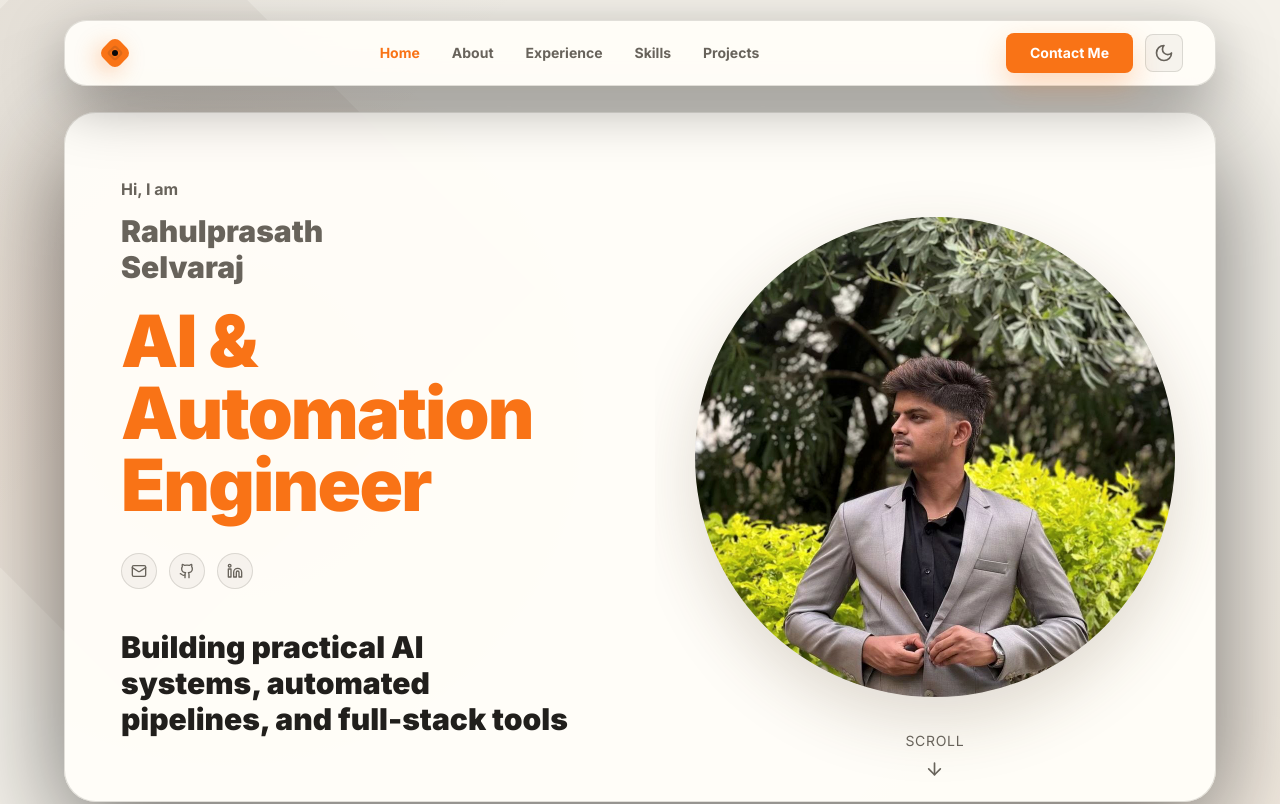
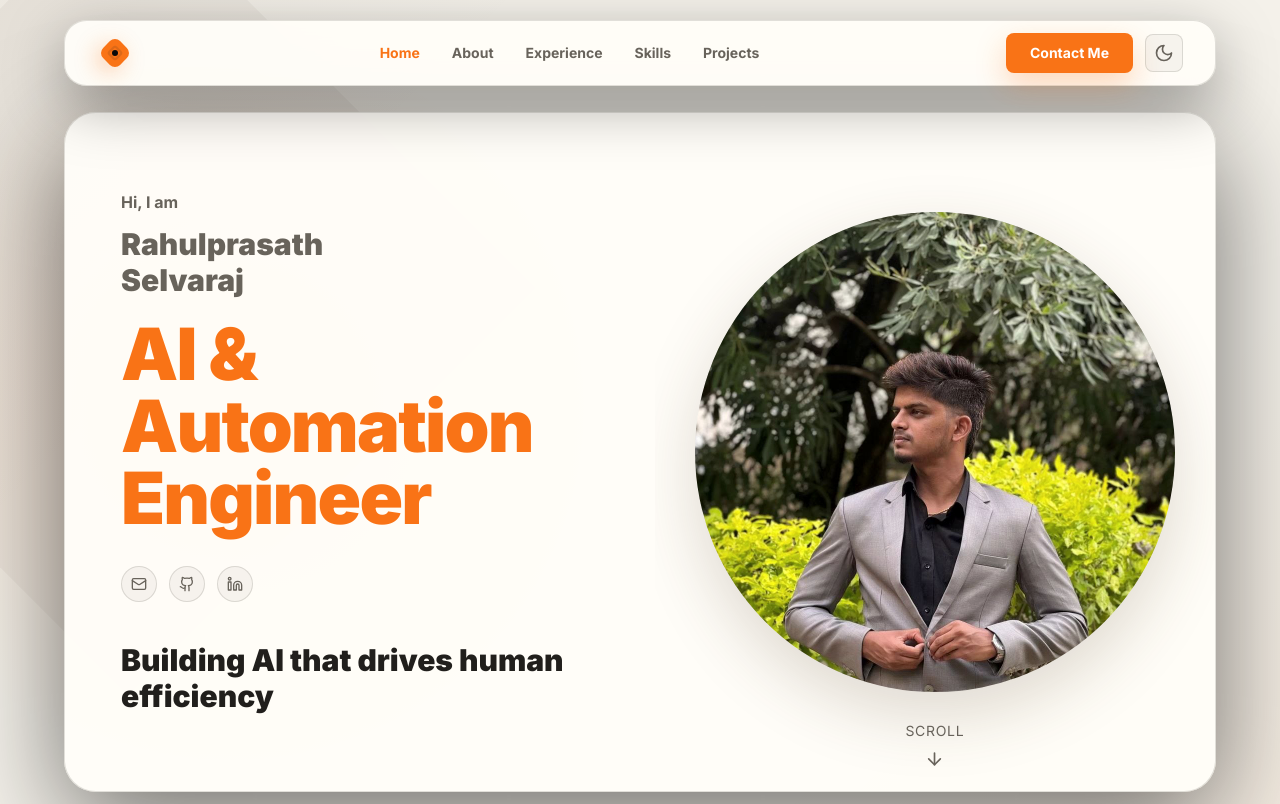
Before and after one commit to rahulprasath-s/portfolio, a Next.js app: page / in a window 1280 px wide. Shown: the top 804 px of the page. Built offline with nearby package versions, Linux system fonts and the light colour scheme.

Commit message:
Restore concise hero tagline

```diff
--- a/components/Hero.tsx
+++ b/components/Hero.tsx
@@ -104,7 +104,7 @@ export default function Hero() {
               animate={{ opacity: 1, y: 0 }}
               transition={{ duration: 0.6, delay: 0.9 }}
             >
-              Building practical AI systems, automated pipelines, and full-stack tools
+              Building AI that drives human efficiency
             </motion.p>
           </motion.div>
         </motion.div>
```
